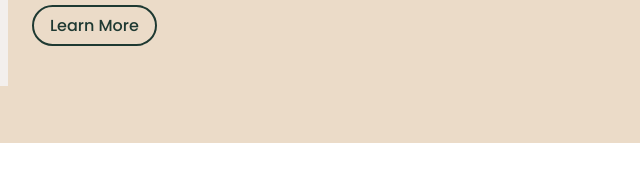
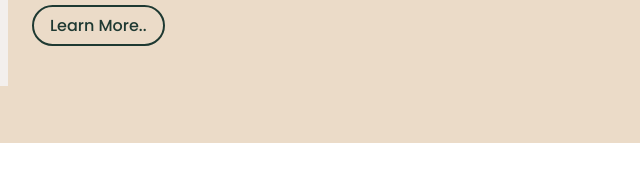
Before and after one commit to devanshuSolanki05/starbucks, a plain HTML site: page index.html in a window 1280 px wide. Shown: the part 2697-2872 px from the top of the page, 620-1260 px from the left. Drawn offline with nearby package versions, Linux system fonts and the light colour scheme.

Commit message:
first app

```diff
--- a/index.html
+++ b/index.html
@@ -149,7 +149,7 @@
         <h2>50 years of serving communities</h2>
         <p>Lorem, ipsum dolor sit amet consectetur adipisicing elit. In eveniet voluptates veniam quod blanditiis rem doloribus nesciunt sapiente quibusdam.</p>
         <p>Lorem ipsum dolor sit amet consectetur adipisicing elit. Cum delectus numquam voluptatem tempora laborum recusandae impedit quia molestiae placeat soluta!</p>
-        <a href="" class="btn">Learn More</a>
+        <a href="" class="btn">Learn More..</a>
       </div>
   </section>
 <!-- Conatct -->
```
